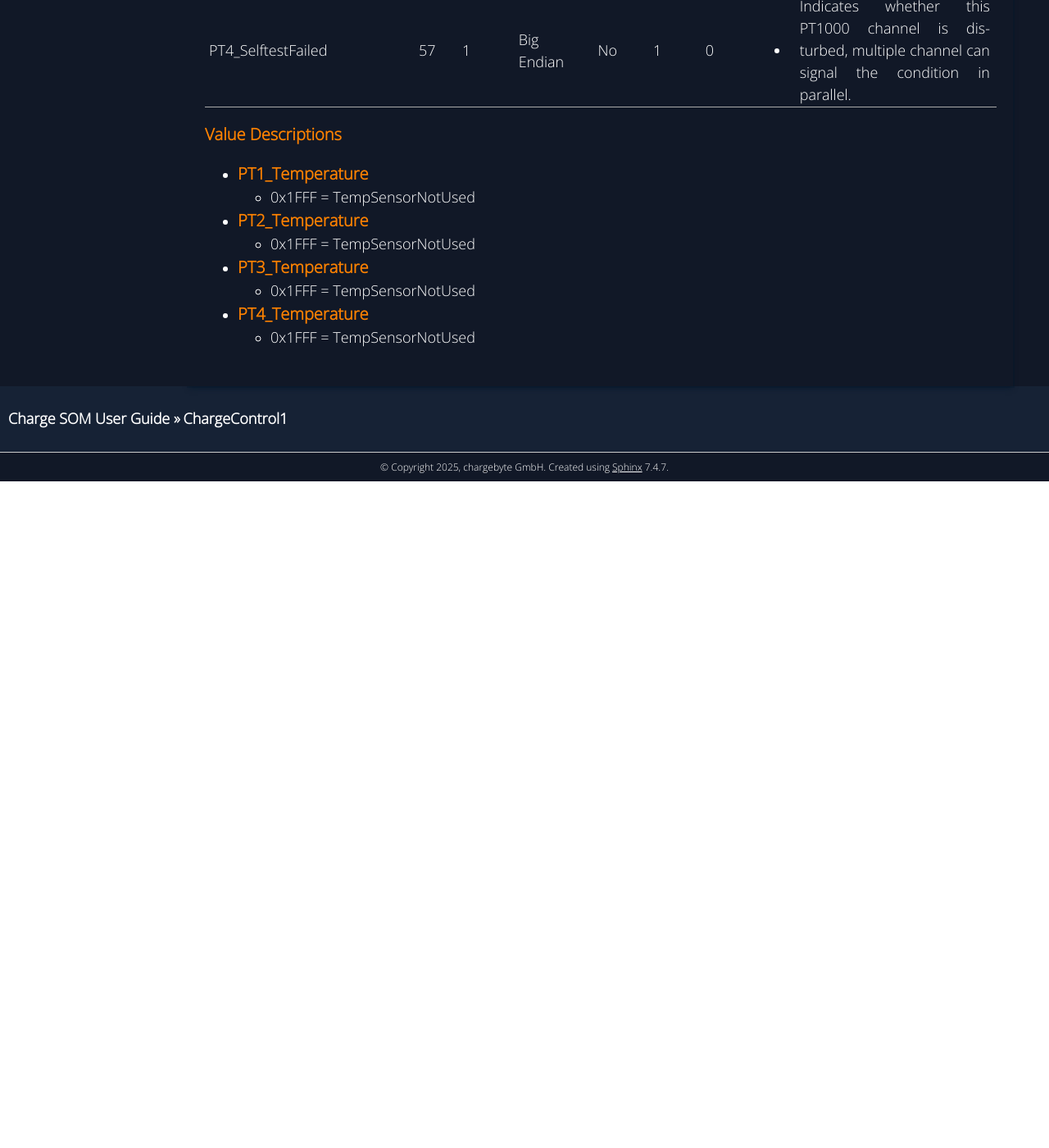
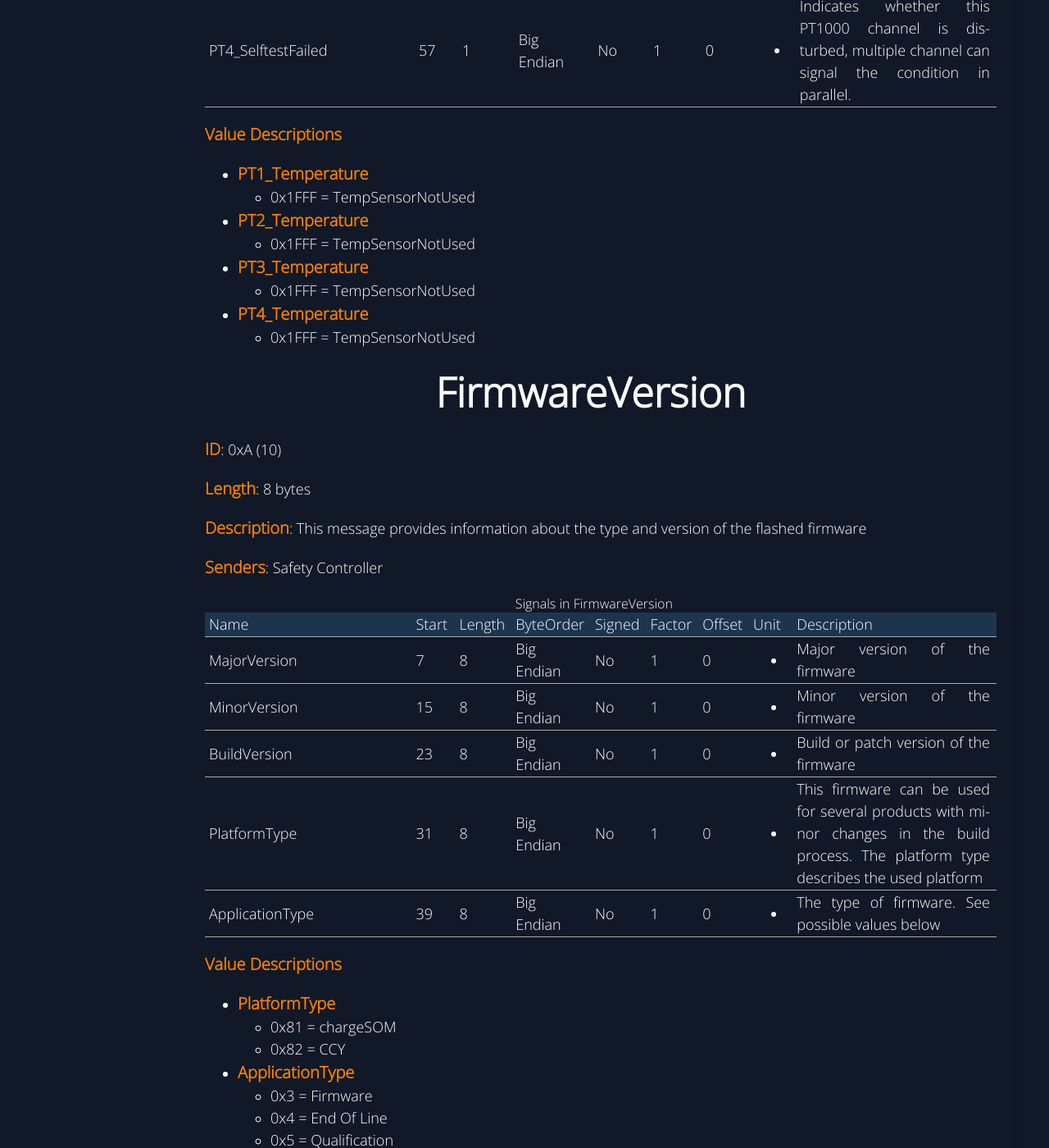
Before and after one commit to chargebyte/chargebyte-docs, a Sphinx documentation site: the page built from docs/source/safety_protocol.rst, in a window 1280 px wide and 1400 px high, scrolled down 5064 px. Shown: the whole window at 82% size. Built offline with Sphinx 7.4.7, drawn with Linux system fonts in a browser that asks for light colours; before the commit the page ends 5651 px from its top, so only the background shows below that; some of the changed text lies outside the part shown.

Commit message:
adapted inquiry according to implementation added firmware version and git hash

```diff
--- a/docs/source/safety_protocol.rst
+++ b/docs/source/safety_protocol.rst
@@ -223,25 +223,25 @@
 
 - **CS_CurrentCpState**
 
+  - 0x0 = Unknown
+  - 0x1 = A
+  - 0x2 = B
+  - 0x3 = C
+  - 0x4 = D
+  - 0x5 = E
+  - 0x6 = F
   - 0x7 = Invalid
-  - 0x6 = F
-  - 0x5 = E
-  - 0x4 = D
-  - 0x3 = C
-  - 0x2 = B
-  - 0x1 = A
-  - 0x0 = Unknown
 
 - **CS_CurrentPpState**
 
+  - 0x0 = NoCableDetected
+  - 0x1 = 13A
+  - 0x2 = 20A
+  - 0x3 = 32A
+  - 0x4 = 63/70A
+  - 0x5 = Type1_Connected
+  - 0x6 = Type1_ConnectedButtonPressed
   - 0x7 = Error
-  - 0x6 = Type1_ConnectedButtonPressed
-  - 0x5 = Type1_Connected
-  - 0x4 = 63/70A
-  - 0x3 = 32A
-  - 0x2 = 20A
-  - 0x1 = 13A
-  - 0x0 = NoCableDetected
 
 PT1000State
 ===========
@@ -393,3 +393,161 @@
 - **PT4_Temperature**
 
   - 0x1FFF = TempSensorNotUsed
+
+FirmwareVersion
+===============
+
+**ID**: 0xA (10)
+
+**Length**: 8 bytes
+
+**Description**: This message provides information about the type and version of the flashed firmware
+
+**Senders**: Safety Controller
+
+.. list-table:: Signals in FirmwareVersion
+   :widths: 30 6 6 10 7 7 7 6 30
+   :header-rows: 1
+
+   * - Name
+     - Start
+     - Length
+     - ByteOrder
+     - Signed
+     - Factor
+     - Offset
+     - Unit
+     - Description
+   * - MajorVersion
+     - 7
+     - 8
+     - Big Endian
+     - No
+     - 1
+     - 0
+     - -
+     - Major version of the firmware
+   * - MinorVersion
+     - 15
+     - 8
+     - Big Endian
+     - No
+     - 1
+     - 0
+     - -
+     - Minor version of the firmware
+   * - BuildVersion
+     - 23
+     - 8
+     - Big Endian
+     - No
+     - 1
+     - 0
+     - -
+     - Build or patch version of the firmware
+   * - PlatformType
+     - 31
+     - 8
+     - Big Endian
+     - No
+     - 1
+     - 0
+     - -
+     - This firmware can be used for several products with minor changes in the build process. The platform type describes the used platform
+   * - ApplicationType
+     - 39
+     - 8
+     - Big Endian
+     - No
+     - 1
+     - 0
+     - -
+     - The type of firmware. See possible values below
+
+**Value Descriptions**
+
+- **PlatformType**
+
+  - 0x81 = chargeSOM
+  - 0x82 = CCY
+
+- **ApplicationType**
+
+  - 0x3 = Firmware
+  - 0x4 = End Of Line
+  - 0x5 = Qualification
+
+GitHash
+=======
+
+**ID**: 0xB (11)
+
+**Length**: 8 bytes
+
+**Description**: This message provides information about the GIT hash, written in the firmware
+
+**Senders**: Safety Controller
+
+.. list-table:: Signals in GitHash
+   :widths: 30 6 6 10 7 7 7 6 30
+   :header-rows: 1
+
+   * - Name
+     - Start
+     - Length
+     - ByteOrder
+     - Signed
+     - Factor
+     - Offset
+     - Unit
+     - Description
+   * - HashSignal
+     - 7
+     - 64
+     - Big Endian
+     - No
+     - 1
+     - 0
+     - -
+     - First 8 byte of the 64 byte GIT hash
+
+InquiryPacket
+=============
+
+**ID**: 0xFF (255)
+
+**Length**: 8 bytes
+
+**Description**: This packet is used to request a special message from the safety controller
+
+**Senders**: Default_HostController, CCY_HostController
+
+.. list-table:: Signals in InquiryPacket
+   :widths: 30 6 6 10 7 7 7 6 30
+   :header-rows: 1
+
+   * - Name
+     - Start
+     - Length
+     - ByteOrder
+     - Signed
+     - Factor
+     - Offset
+     - Unit
+     - Description
+   * - PacketId
+     - 7
+     - 8
+     - Big Endian
+     - No
+     - 1
+     - 0
+     - -
+     - The ID, which message shall be requested. Supported values are described below.
+
+**Value Descriptions**
+
+- **PacketId**
+
+  - 0xA = FirmwareVersion
+  - 0xB = GitHash
--- a/docs/source/utils/dbc_to_rst.py
+++ b/docs/source/utils/dbc_to_rst.py
@@ -4,7 +4,7 @@
 db = cantools.database.load_file("uart_com.dbc")
 
 # Messages you want to document
-target_msgs = {"ChargeControl1", "ChargeState1", "PT1000State"}
+target_msgs = ["ChargeControl1", "ChargeState1", "PT1000State", "FirmwareVersion", "GitHash", "InquiryPacket"]
 
 # Sender name mapping
 sender_name_map = {
@@ -63,7 +63,7 @@
     choice_blocks = []
     for sig in sorted_signals:
         if sig.choices:
-            lines = [f"  - 0x{int(k):X} = {v}" for k, v in sorted(sig.choices.items(), key=lambda x: int(x[0]), reverse=True)]
+            lines = [f"  - 0x{int(k):X} = {v}" for k, v in sorted(sig.choices.items(), key=lambda x: int(x[0]), reverse=False)]
             choice_blocks.append(f"- **{sig.name}**\n\n" + "\n".join(lines))
 
     if choice_blocks:
```
Also changed, not shown: docs/source/hardware.rst (+7 -18 lines), 1 other file.
